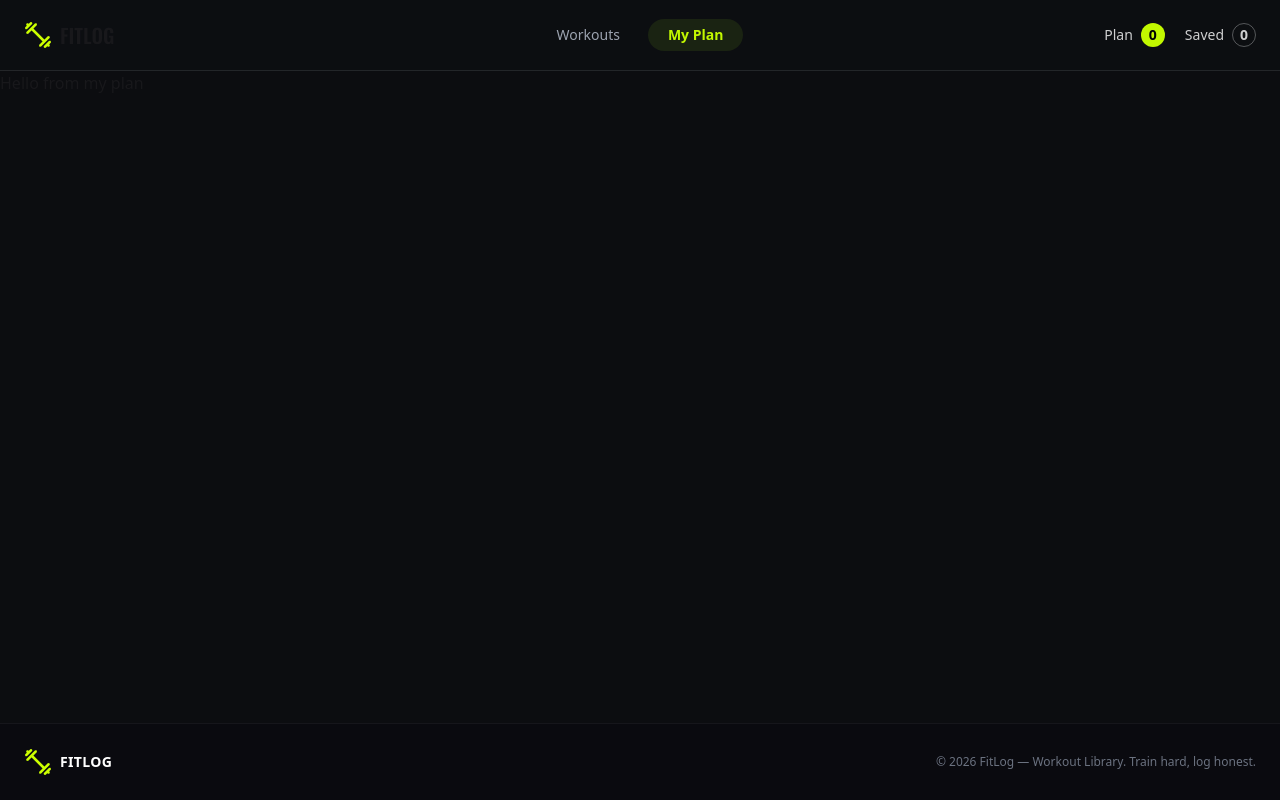
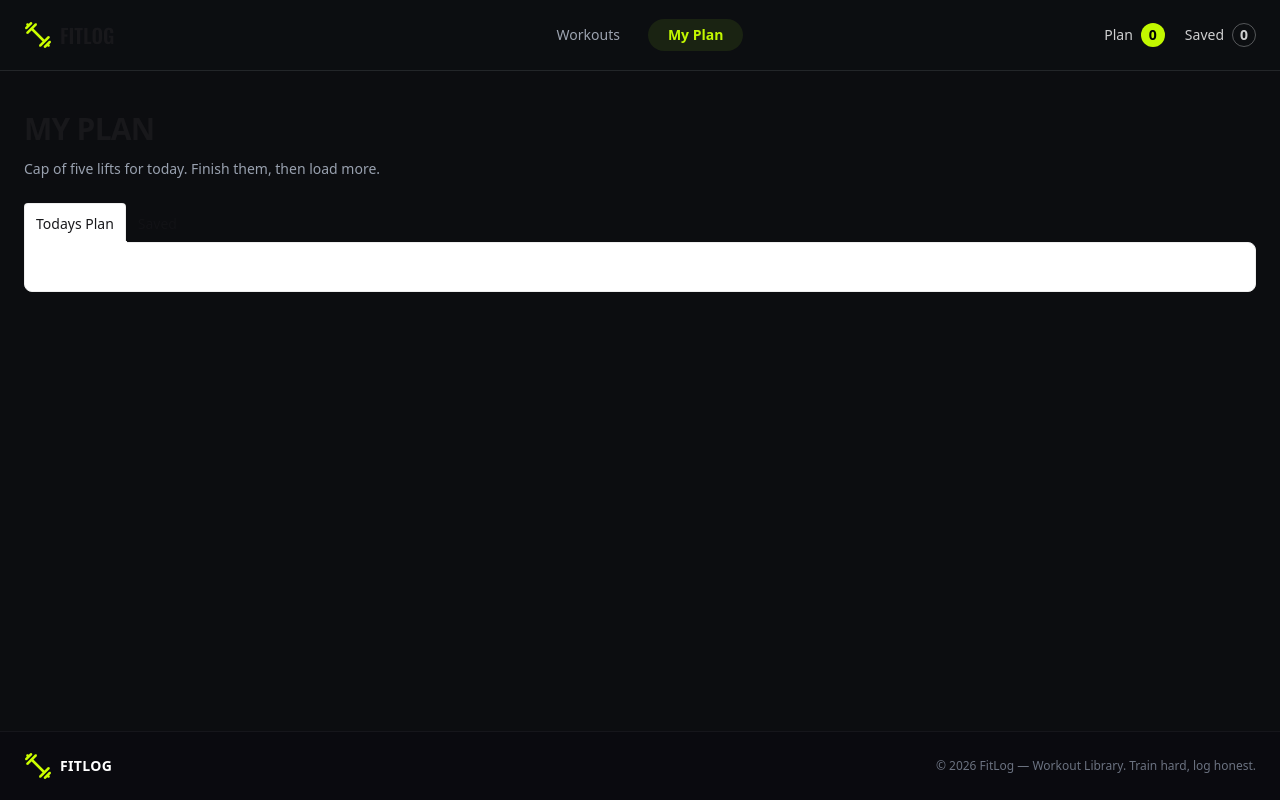
Before and after one commit to asm-saim/fit-log, a Next.js app: page /my-plan in a window 1280 px wide. Built offline with nearby package versions, Linux system fonts and the light colour scheme.

Commit message:
contect used in the page section

```diff
--- a/src/app/components/LiftDetail.tsx
+++ b/src/app/components/LiftDetail.tsx
@@ -1,6 +1,8 @@
 import Image from "next/image";
 import { Bookmark, Plus } from "lucide-react";
 import { ILift } from "@/types";
+import TodaysPlan from "./liftDetailButtons/TodaysPlan";
+import Saved from "./liftDetailButtons/Saved";
 
 interface LiftDetailProps {
   lift: ILift;
@@ -8,10 +10,10 @@ interface LiftDetailProps {
 
 const LiftDetail = ({ lift }: LiftDetailProps) => {
   return (
-    <div className="mx-auto max-w-6xl px-4 py-8">
+    <div className="mx-auto max-w-7xl px-6 py-8">
       <div className="grid grid-cols-1 gap-6 rounded-xl border border-slate-800 bg-[#0f1117] p-4 sm:p-6 lg:grid-cols-2">
         {/* Image */}
-        <div className="relative h-[320px] overflow-hidden rounded-lg sm:h-[400px] lg:h-[480px]">
+        <div className="relative h-[320px] overflow-hidden rounded-lg sm:h-[400px] lg:h-[625px]">
           <Image
             src={lift.image}
             alt={lift.name}
@@ -105,15 +107,8 @@ const LiftDetail = ({ lift }: LiftDetailProps) => {
 
           {/* Buttons */}
           <div className="mt-5 flex flex-wrap gap-2">
-            <button className="flex items-center gap-2 rounded-md bg-lime-400 px-3 py-2 text-xs font-semibold text-black transition hover:bg-lime-300">
-              <Plus size={14} />
-              Add to today&apos;s plan
-            </button>
-
-            <button className="flex items-center gap-2 rounded-md border border-slate-700 px-3 py-2 text-xs text-slate-300 transition hover:bg-slate-800">
-              <Bookmark size={14} />
-              Save for later
-            </button>
+            <TodaysPlan lift={lift}></TodaysPlan>
+            <Saved lift={lift}></Saved>
           </div>
         </div>
       </div>
--- /dev/null
+++ b/src/app/components/liftDetailButtons/Saved.tsx
@@ -0,0 +1,32 @@
+'use client'
+import { MyPlanContext } from "@/context/MyPlanContext";
+import { ILift } from "@/types";
+import { Bookmark } from "lucide-react";
+import { useContext } from "react";
+
+interface ISavedProps {
+  lift: ILift;
+}
+
+const Saved = ({ lift }: ISavedProps) => {
+  //getting the context data:
+  const { saved, setSaved } = useContext(MyPlanContext);
+
+  const handleSaved = () => {
+    // console.log("readList is clicked", book);
+    setSaved([...saved, lift]);
+  };
+  return (
+    <div>
+      <button
+        onClick={() => handleSaved()}
+        className="flex items-center gap-2 rounded-md border border-slate-700 px-3 py-2 text-xs text-slate-300 transition hover:bg-slate-800 cursor-pointer"
+      >
+        <Bookmark size={14} />
+        Save for later
+      </button>
+    </div>
+  );
+};
+
+export default Saved;
--- /dev/null
+++ b/src/app/components/liftDetailButtons/TodaysPlan.tsx
@@ -0,0 +1,31 @@
+'use client'
+import { MyPlanContext } from "@/context/MyPlanContext";
+import { ILift } from "@/types";
+import { Plus } from "lucide-react";
+import { useContext } from "react";
+
+interface ITodaysProps {
+  lift: ILift;
+}
+
+const TodaysPlan = ({ lift }: ITodaysProps) => {
+  //getting the context data:
+  const { todaysPlan, setTodaysPlan } = useContext(MyPlanContext);
+
+  const handleTodaysPlan = () => {
+    setTodaysPlan([...todaysPlan, lift]);
+  };
+  return (
+    <div>
+      <button
+        onClick={() => handleTodaysPlan()}
+        className="flex items-center gap-2 rounded-md bg-lime-400 px-3 py-2 text-xs font-semibold text-black transition hover:bg-lime-300 cursor-pointer"
+      >
+        <Plus size={14} />
+        Add to today&apos;s plan
+      </button>
+    </div>
+  );
+};
+
+export default TodaysPlan;
--- a/src/app/components/shared/Footer.tsx
+++ b/src/app/components/shared/Footer.tsx
@@ -4,7 +4,7 @@ import Logo from "@/assets/logo.png";
 const Footer = () => {
   return (
     <footer className="w-full border-t border-white/5 bg-[#0a0a0f]">
-      <div className="mx-auto flex max-w-7xl items-center justify-between gap-4 px-4 py-4 sm:py-6 sm:px-6">
+      <div className="mx-auto flex max-w-7xl items-center justify-between gap-4 px-4 py-4 sm:py-5 sm:px-6">
         <div className="flex shrink-0 items-center gap-2">
           <Image src={Logo} alt="logo" width={28} height={28} />
           <span className="text-sm font-semibold tracking-wide text-white">FITLOG</span>
--- /dev/null
+++ b/src/app/components/tabs/MyPlanTab.tsx
@@ -0,0 +1,7 @@
+import React from "react";
+
+const MyPlanTab = ({ plan }) => {
+  return <div></div>;
+};
+
+export default MyPlanTab;
--- /dev/null
+++ b/src/app/components/tabs/SavedTab.tsx
@@ -0,0 +1,11 @@
+import React from 'react';
+
+const SavedTab = ({savedOne}) => {
+    return (
+        <div>
+
+        </div>
+    );
+};
+
+export default SavedTab;
--- a/src/app/layout.tsx
+++ b/src/app/layout.tsx
@@ -4,6 +4,7 @@ import "./globals.css";
 import Navbar from "./components/shared/Navbar";
 import { Oswald } from "next/font/google";
 import Footer from "./components/shared/Footer";
+import MyPlanProvider from "@/context/MyPlanContext";
 
 const oswald = Oswald({
   subsets: ["latin"],
@@ -29,9 +30,11 @@ export default function RootLayout({ children }: LayoutProps<"/">) {
   return (
     <html lang="en" className={`${geistSans.variable} ${geistMono.variable} ${oswald.variable} h-full antialiased`}>
       <body className="min-h-full flex flex-col bg-[#0C0D10]">
-        <Navbar></Navbar>
-        <main className="flex-1">{children}</main>
-        <Footer></Footer>
+        <MyPlanProvider>
+          <Navbar></Navbar>
+          <main className="flex-1">{children}</main>
+          <Footer></Footer>
+        </MyPlanProvider>
       </body>
     </html>
   );
--- a/src/app/my-plan/page.tsx
+++ b/src/app/my-plan/page.tsx
@@ -1,11 +1,40 @@
-import React from "react";
+"use client";
+import { MyPlanContext } from "@/context/MyPlanContext";
+import { Divide } from "lucide-react";
+import React, { useContext } from "react";
+import MyPlanTab from "../components/tabs/MyPlanTab";
+import { ILift } from "@/types";
+import SavedTab from "../components/tabs/SavedTab";
 
-const MyPlanPage = () => {
+const MyPlan = () => {
+  const { todaysPlan, saved } = useContext(MyPlanContext);
+
   return (
-    <div>
-      <h1>Hello from my plan</h1>
+    <div className="mx-auto max-w-7xl px-4 md:px-6 my-5 md:my-10">
+      {/* Header */}
+      <header className="mb-6">
+        <h1 className="text-2xl font-bold tracking-tight md:text-3xl">MY PLAN</h1>
+        <p className="mt-3 text-sm text-gray-400">Cap of five lifts for today. Finish them, then load more.</p>
+      </header>
+
+      {/* Tab section */}
+      <div className="tabs tabs-lift">
+        <input type="radio" name="my_tabs_3" className="tab" aria-label="Todays Plan" defaultChecked />
+        <div className="tab-content bg-base-100 border-base-300 p-6">
+          {todaysPlan.map((plan: ILift) => (
+            <MyPlanTab key={plan.id} plan={plan}></MyPlanTab>
+          ))}
+        </div>
+
+        <input type="radio" name="my_tabs_3" className="tab" aria-label="Saved" />
+        <div className="tab-content bg-base-100 border-base-300 p-6">
+          {saved.map((savedOne: ILift) => (
+            <SavedTab key={savedOne.id} savedOne={savedOne}></SavedTab>
+          ))}
+        </div>
+      </div>
     </div>
   );
 };
 
-export default MyPlanPage;
+export default MyPlan;
--- /dev/null
+++ b/src/context/MyPlanContext.tsx
@@ -0,0 +1,32 @@
+'use client'
+import { ILift } from "@/types";
+import { createContext, useState } from "react";
+
+interface ILiftContext {
+  todaysPlan: ILift[];
+  setTodaysPlan: React.Dispatch<React.SetStateAction<ILift[]>>;
+  saved: ILift[];
+  setSaved: React.Dispatch<React.SetStateAction<ILift[]>>;
+}
+
+export const MyPlanContext = createContext<ILiftContext>({
+  todaysPlan: [],
+  setTodaysPlan: () => {},
+  saved: [],
+  setSaved: () => {},
+});
+
+const MyPlanProvider = ({ children }: { children: React.ReactNode }) => {
+  const [todaysPlan, setTodaysPlan] = useState<ILift[]>([]);
+  const [saved, setSaved] = useState<ILift[]>([]);
+
+  const sharedData: ILiftContext = {
+    todaysPlan,
+    setTodaysPlan,
+    saved,
+    setSaved,
+  };
+  return <MyPlanContext.Provider value={sharedData}>{children}</MyPlanContext.Provider>;
+};
+
+export default MyPlanProvider;
```
